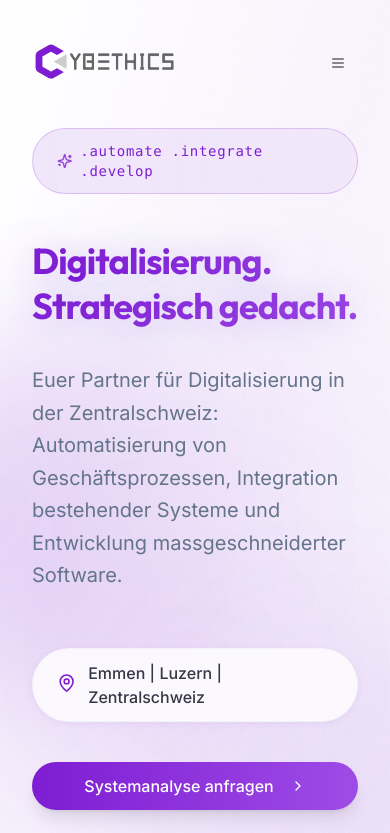
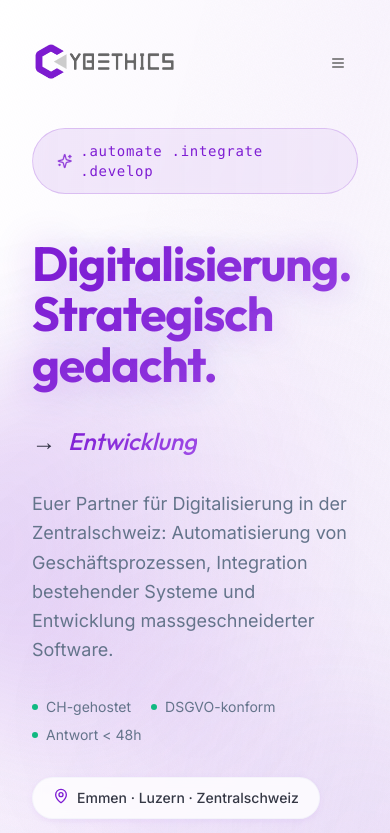
Before and after one commit to theEthicalDev/cybethics-bridge, a React (Vite) app: page / in a window 390 px wide. Shown: the top 833 px of the page. Built offline with nearby package versions, Linux system fonts and the light colour scheme.

Commit message:
Changes
Co-authored-by: theEthicalDev <128940010+theEthicalDev@users.noreply.github.com>

```diff
--- a/src/components/HeroSection.tsx
+++ b/src/components/HeroSection.tsx
@@ -105,12 +105,30 @@ const AIDVisual: React.FC = () => {
 
 
 
+const ROTATING_KEYS = ['hero.rotate1', 'hero.rotate2', 'hero.rotate3'];
+
 const HeroSection: React.FC = () => {
   const {t} = useLanguage();
   const isMobile = useIsMobile();
+  const [rotateIdx, setRotateIdx] = useState(0);
+  const [parallax, setParallax] = useState({ x: 0, y: 0 });
+  const visualRef = useRef<HTMLDivElement>(null);
+
+  useEffect(() => {
+    const id = setInterval(() => setRotateIdx((i) => (i + 1) % ROTATING_KEYS.length), 2600);
+    return () => clearInterval(id);
+  }, []);
+
+  const handleMouseMove = (e: React.MouseEvent) => {
+    if (!visualRef.current) return;
+    const rect = visualRef.current.getBoundingClientRect();
+    const x = ((e.clientX - rect.left) / rect.width - 0.5) * 2;
+    const y = ((e.clientY - rect.top) / rect.height - 0.5) * 2;
+    setParallax({ x, y });
+  };
 
   return (
-    <section className="relative min-h-[80vh] flex items-center overflow-hidden pt-32 pb-16 md:pb-24 bg-gradient-to-br from-background via-primary/5 to-muted/30">
+    <section className="relative min-h-[85vh] flex items-center overflow-hidden pt-32 pb-16 md:pb-24 bg-gradient-to-br from-background via-primary/5 to-muted/30">
       {/* Enhanced background elements */}
       <div className="absolute inset-0 overflow-hidden">
         <div className="absolute top-1/4 -left-1/4 w-96 h-96 rounded-full bg-gradient-to-r from-primary/20 to-transparent blur-3xl animate-float"></div>
@@ -128,21 +146,45 @@ const HeroSection: React.FC = () => {
                   {t('hero.badge')}
                 </span>
               </div>
-              <h1 className="mb-6 leading-tight text-balance text-4xl sm:text-6xl font-bold">
+              <h1 className="mb-6 leading-[1.05] text-balance text-5xl sm:text-6xl lg:text-7xl font-bold tracking-tight">
                 {t('hero.title')}
               </h1>
-              <p className="text-xl md:text-2xl text-muted-foreground leading-relaxed mb-8">
+
+              {/* Rotating value-prop line */}
+              <div className="text-2xl md:text-3xl font-heading font-medium text-foreground/80 mb-6 min-h-[2.5rem] flex items-baseline flex-wrap gap-x-3">
+                <span>→</span>
+                <span className="relative inline-block overflow-hidden align-baseline">
+                  {ROTATING_KEYS.map((k, i) => (
+                    <span
+                      key={k}
+                      className={`inline-block transition-all duration-500 ${i === rotateIdx ? 'opacity-100 translate-y-0 relative' : 'opacity-0 -translate-y-4 absolute inset-0 pointer-events-none'}`}
+                      style={{ fontStyle: 'italic' }}
+                    >
+                      <span className="gradient-text">{t(k)}</span>
+                    </span>
+                  ))}
+                </span>
+              </div>
+
+              <p className="text-lg md:text-xl text-muted-foreground leading-relaxed mb-8 max-w-xl">
                 {t('hero.subtitle')}
               </p>
 
-              {/* Enhanced Location Badge */}
-              <div className="mt-6 inline-flex items-center py-3 px-6 bg-card/80 backdrop-blur-sm rounded-full shadow-soft border border-border/30 hover:shadow-medium transition-all duration-300 hover:scale-105">
-                <MapPin className="h-5 w-5 text-primary mr-3 animate-bounce-gentle" />
-                <span className="text-base font-medium text-foreground/80">Emmen | Luzern | Zentralschweiz</span>
+              {/* Trust strip */}
+              <div className="flex flex-wrap items-center gap-x-5 gap-y-2 mb-6 text-sm text-muted-foreground">
+                <span className="flex items-center gap-2"><span className="w-1.5 h-1.5 rounded-full bg-emerald-500" />{t('hero.trustStrip.swiss')}</span>
+                <span className="flex items-center gap-2"><span className="w-1.5 h-1.5 rounded-full bg-emerald-500" />{t('hero.trustStrip.gdpr')}</span>
+                <span className="flex items-center gap-2"><span className="w-1.5 h-1.5 rounded-full bg-emerald-500" />{t('hero.trustStrip.leadTime')}</span>
+              </div>
+
+              {/* Location Badge */}
+              <div className="mt-2 inline-flex items-center py-2.5 px-5 bg-card/80 backdrop-blur-sm rounded-full shadow-soft border border-border/30 hover:shadow-medium transition-all duration-300 hover:scale-105">
+                <MapPin className="h-4 w-4 text-primary mr-2 animate-bounce-gentle" />
+                <span className="text-sm font-medium text-foreground/80">Emmen · Luzern · Zentralschweiz</span>
               </div>
             </div>
 
-            <div className="flex flex-col sm:flex-row gap-6">
+            <div className="flex flex-col sm:flex-row gap-4">
               <Button asChild variant="gradient" size="lg" className="rounded-full group">
                 <Link to="/contact" className="relative">
                   {t('hero.cta')}
@@ -160,17 +202,28 @@ const HeroSection: React.FC = () => {
 
           {/* Desktop view */}
           {!isMobile && (
-            <div className="flex flex-col gap-8 animate-fade-up" style={{animationDelay: '300ms'}}>
+            <div
+              ref={visualRef}
+              onMouseMove={handleMouseMove}
+              onMouseLeave={() => setParallax({ x: 0, y: 0 })}
+              className="flex flex-col gap-8 animate-fade-up"
+              style={{animationDelay: '300ms'}}
+            >
               <div className="relative h-72 items-center justify-center hidden lg:flex">
                 <div className="absolute inset-0 bg-gradient-to-br from-primary/10 to-transparent rounded-3xl blur-2xl"></div>
                 <img
                   src="/media/cybethics.png"
                   alt="Cybethics - Softwareentwicklung und Automatisierung in der Zentralschweiz"
+                  fetchPriority="high"
                   className="relative w-3/4 h-auto hover:scale-105 transition-transform duration-500 filter drop-shadow-2xl"
+                  style={{ transform: `translate3d(${parallax.x * -8}px, ${parallax.y * -8}px, 0)`, transition: 'transform 0.3s ease-out' }}
                 />
               </div>
 
-              <div className="hover-lift">
+              <div
+                className="hover-lift"
+                style={{ transform: `translate3d(${parallax.x * 6}px, ${parallax.y * 6}px, 0)`, transition: 'transform 0.3s ease-out' }}
+              >
                 <AIDVisual />
               </div>
             </div>
--- a/src/pages/Index.tsx
+++ b/src/pages/Index.tsx
@@ -19,6 +19,7 @@ import HomepageFAQ from '@/components/HomepageFAQ';
 import StickyCTA from '@/components/StickyCTA';
 import SectionDivider from '@/components/SectionDivider';
 import TrustBadges from '@/components/TrustBadges';
+import ROICalculator from '@/components/ROICalculator';
 import useScrollReveal from '@/hooks/useScrollReveal';
 import { getProjects } from '@/utils/projectData';
 
@@ -88,6 +89,7 @@ const Index = () => {
       <SectionDivider variant="wave" fillColor="hsl(var(--muted) / 0.3)" />
       <AIDProblemStatement />
       <AIDFramework />
+      <ROICalculator />
       <ProblemFinder />
       <SectionDivider variant="slant" fillColor="hsl(var(--muted) / 0.3)" />
       <AIDClientJourney />
```
